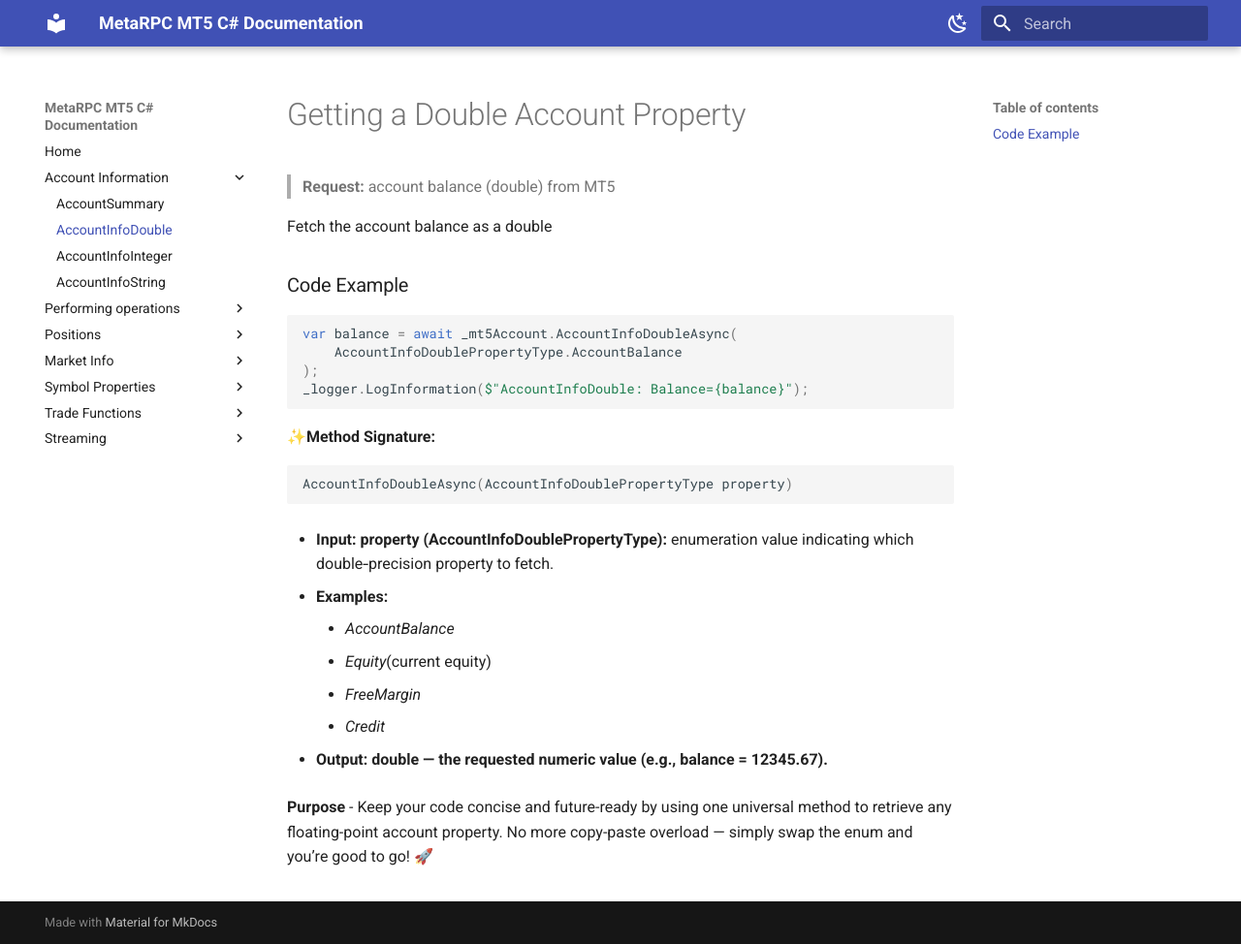
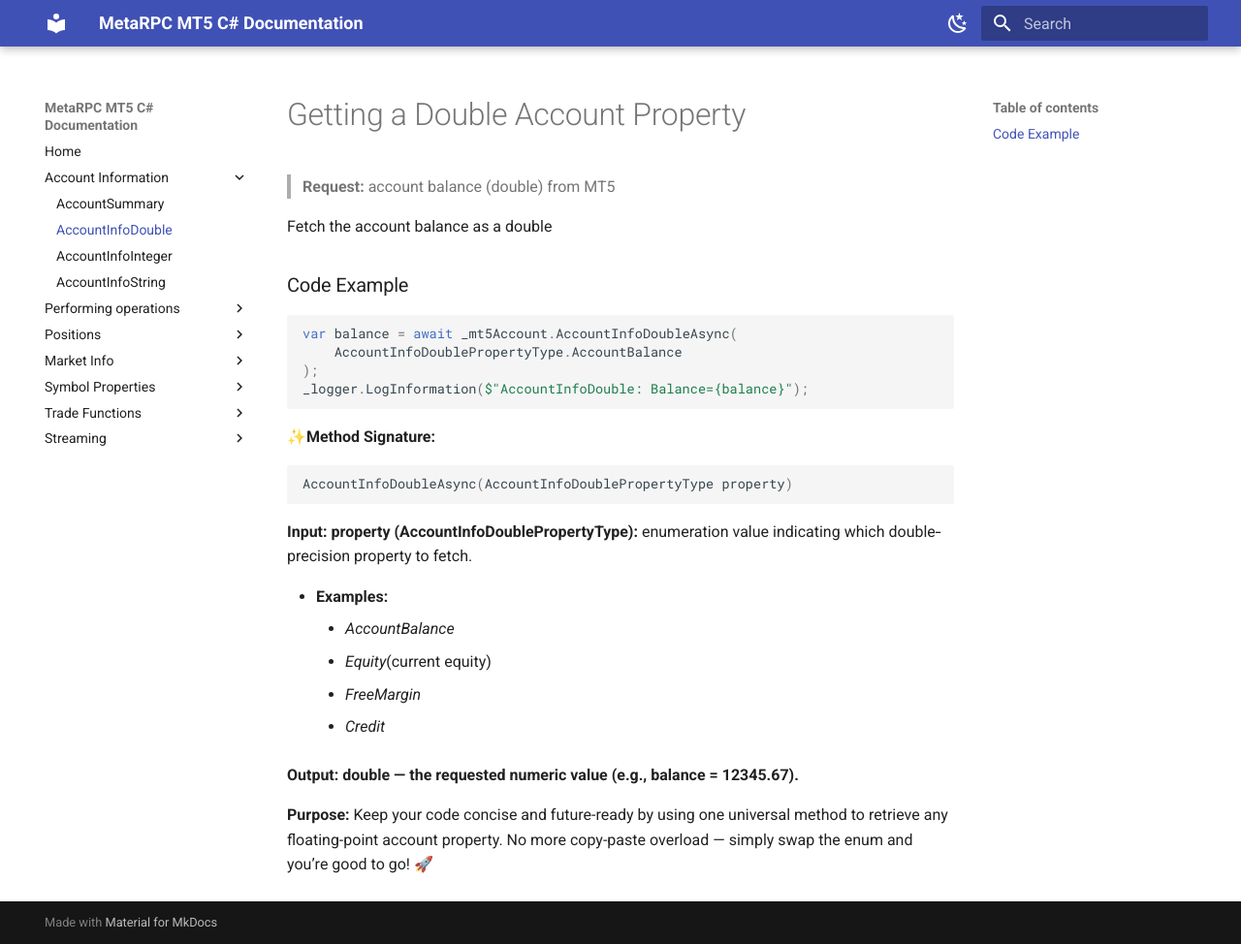
Before and after one commit to MetaRPC/CSharpMT5, an MkDocs documentation site: the page built from docs/account/AccountInfoDouble.md, in a window 1280 px wide and 974 px high. Shown: the whole window at 97% size. Built offline with MkDocs 1.6.1 and Material for MkDocs 9.7.7, drawn with Linux system fonts in a browser that asks for light colours.

````diff
--- a/docs/account/AccountInfoDouble.md
+++ b/docs/account/AccountInfoDouble.md
@@ -18,7 +18,7 @@ _logger.LogInformation($"AccountInfoDouble: Balance={balance}");
 AccountInfoDoubleAsync(AccountInfoDoublePropertyType property)
 ```
 
-* **Input: property (AccountInfoDoublePropertyType):** enumeration value indicating which double‐precision property to fetch.
+ **Input: property (AccountInfoDoublePropertyType):** enumeration value indicating which double‐precision property to fetch.
 
 * **Examples:**
     * _AccountBalance_
@@ -26,6 +26,6 @@ AccountInfoDoubleAsync(AccountInfoDoublePropertyType property)
     *  _FreeMargin_
     *   _Credit_
 
-* **Output: double — the requested numeric value (e.g., balance = 12345.67).**
+ **Output: double — the requested numeric value (e.g., balance = 12345.67).**
 
-**Purpose** - Keep your code concise and future-ready by using one universal method to retrieve any floating-point account property. No more copy-paste overload — simply swap the enum and you’re good to go! 🚀
+**Purpose:** Keep your code concise and future-ready by using one universal method to retrieve any floating-point account property. No more copy-paste overload — simply swap the enum and you’re good to go! 🚀
````
